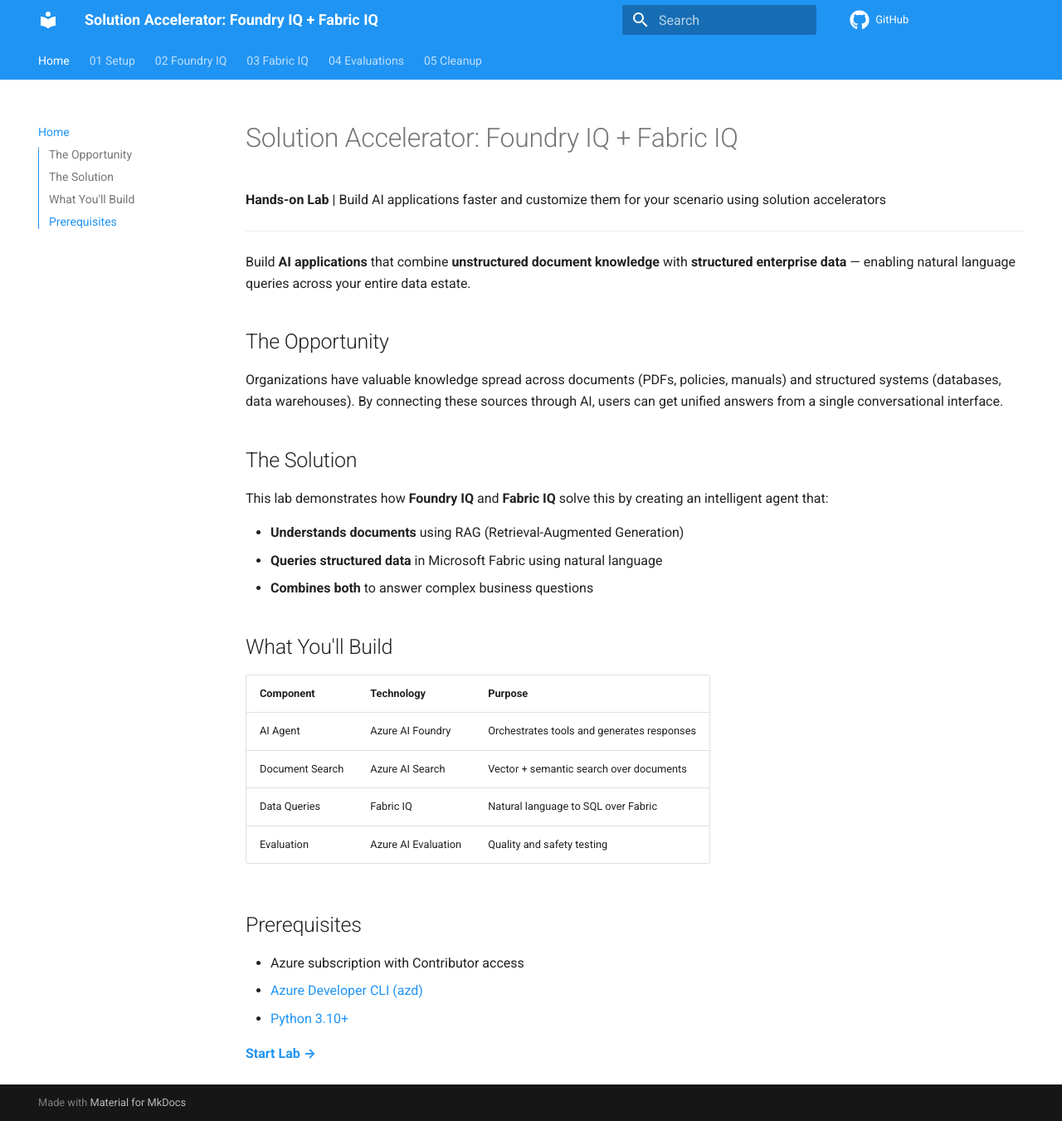
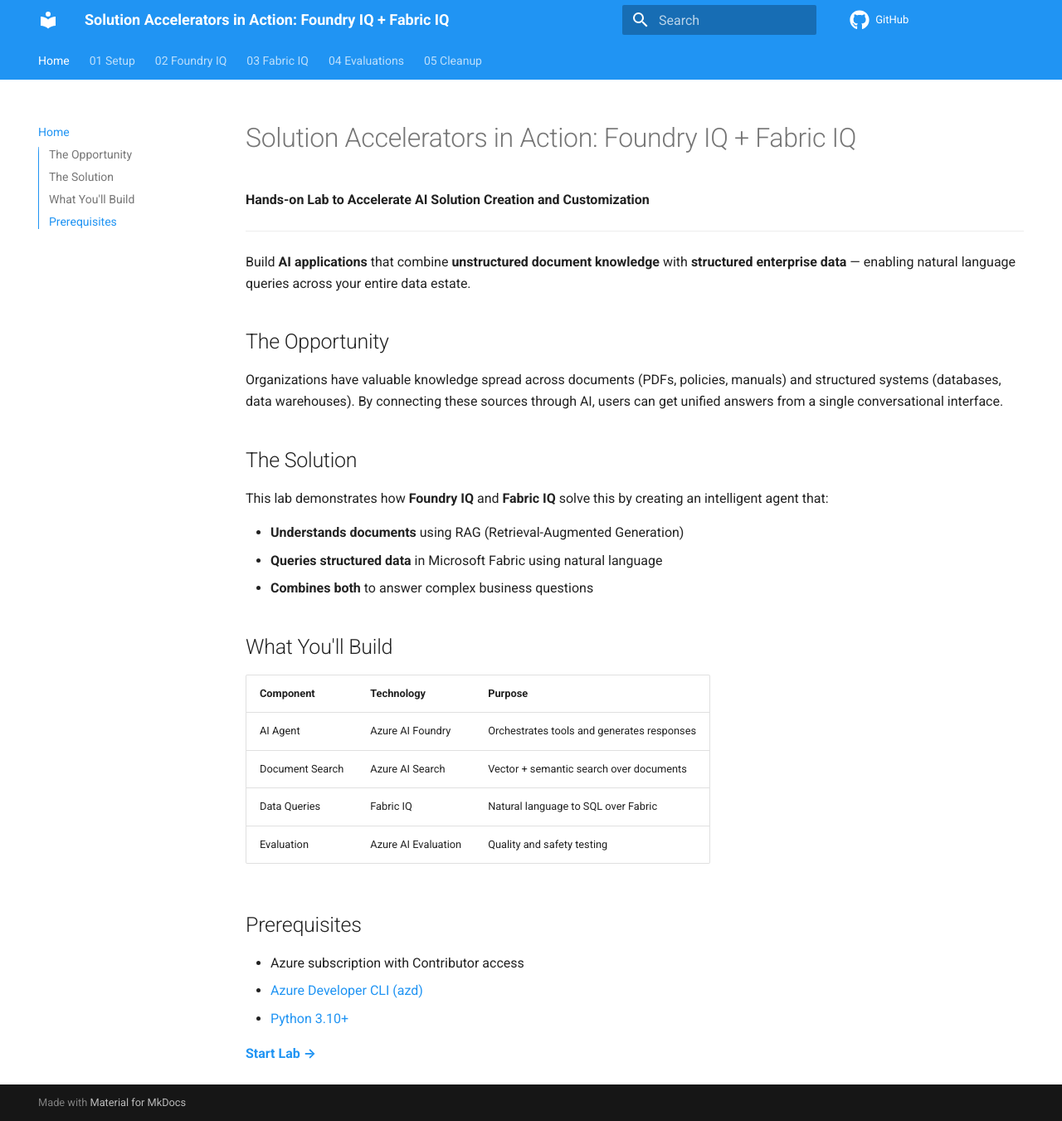
Before and after one commit to nchandhi/nc-iq-tc, an MkDocs documentation site: the page built from docs/docs/index.md, in a window 1280 px wide and 1351 px high. Shown: the whole window at 83% size. Built offline with MkDocs 1.6.1 and Material for MkDocs 9.7.7, drawn with Linux system fonts in a browser that asks for light colours; comment, search, counter and statistics services are not loaded.

Commit message:
Update to Solution Accelerators in Action title

```diff
--- a/docs/docs/index.md
+++ b/docs/docs/index.md
@@ -1,6 +1,6 @@
-# Solution Accelerator: Foundry IQ + Fabric IQ
+# Solution Accelerators in Action: Foundry IQ + Fabric IQ
 
-**Hands-on Lab** | Build AI applications faster and customize them for your scenario using solution accelerators
+**Hands-on Lab to Accelerate AI Solution Creation and Customization**
 
 ---
 
--- a/docs/mkdocs.yml
+++ b/docs/mkdocs.yml
@@ -1,4 +1,4 @@
-site_name: "Solution Accelerator: Foundry IQ + Fabric IQ"
+site_name: "Solution Accelerators in Action: Foundry IQ + Fabric IQ"
 site_url: https://nchandhi.github.io/nc-iq-tc
 repo_url: https://github.com/nchandhi/nc-iq-tc
 
```
